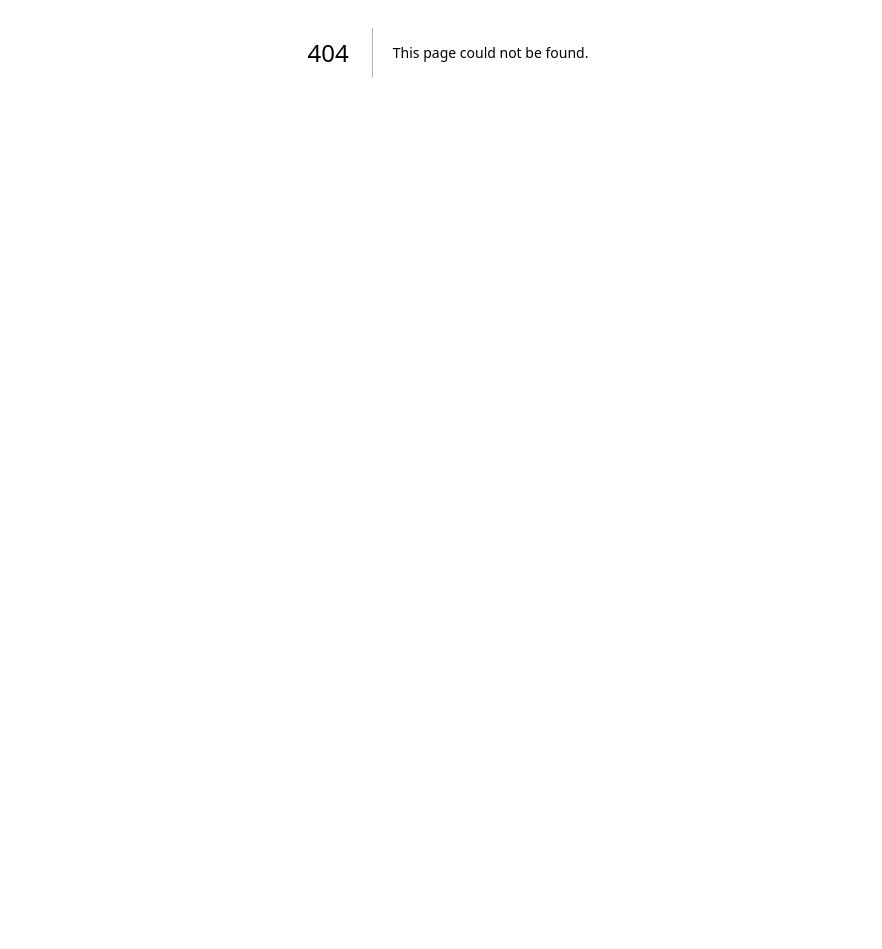
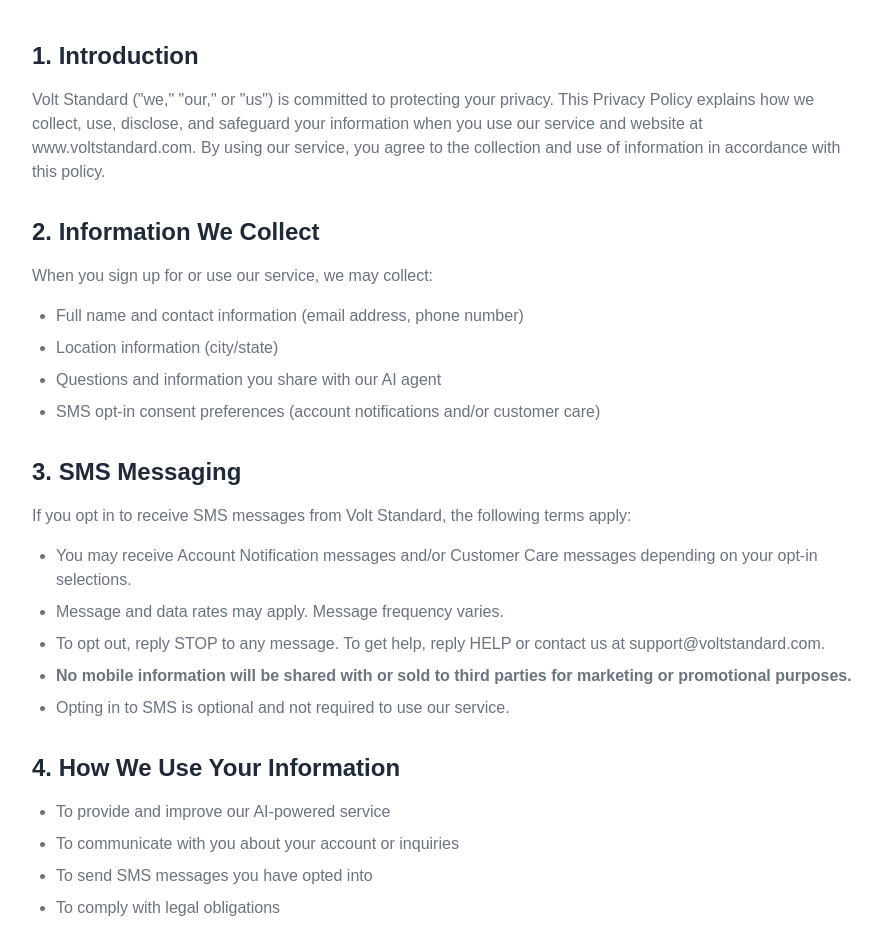
Before and after one commit to Textingman/textingman-voltstandard, a Next.js app: page /privacy in a window 1280 px wide. Before the commit this address had no page. Shown: the part 348-1297 px from the top of the page, without its empty margins (192-1074 px from the left). Before the commit the page ends 800 px from the top, so only its background shows below. Built offline with nearby package versions, Linux system fonts and the light colour scheme.

Commit message:
Initial site setup: Volt Standard

```diff
--- /dev/null
+++ b/app/privacy/page.tsx
@@ -0,0 +1,59 @@
+import Link from 'next/link';
+import Navbar from '../components/Navbar';
+import Footer from '../components/Footer';
+
+export default function PrivacyPage() {
+  return (
+    <div className="min-h-screen" style={{ backgroundColor: '#FFFFFF' }}>
+      <Navbar />
+      <section className="py-12" style={{ backgroundColor: '#F5F7FA' }}>
+        <div className="max-w-4xl mx-auto px-4 sm:px-6 lg:px-8">
+          <h1 className="text-4xl font-extrabold mb-4" style={{ color: '#1F2937' }}>Privacy Policy</h1>
+          <p className="text-lg" style={{ color: '#6B7280' }}>Last Updated: July 6, 2026</p>
+        </div>
+      </section>
+      <section className="max-w-4xl mx-auto px-4 sm:px-6 lg:px-8 py-12">
+        <div className="prose prose-lg max-w-none">
+          <h2 className="text-2xl font-bold mt-8 mb-4" style={{ color: '#1F2937' }}>1. Introduction</h2>
+          <p className="mb-6" style={{ color: '#6B7280' }}>
+            Volt Standard ("we," "our," or "us") is committed to protecting your privacy. This Privacy Policy explains how we collect, use, disclose, and safeguard your information when you use our service and website at www.voltstandard.com. By using our service, you agree to the collection and use of information in accordance with this policy.
+          </p>
+          <h2 className="text-2xl font-bold mt-8 mb-4" style={{ color: '#1F2937' }}>2. Information We Collect</h2>
+          <p className="mb-4" style={{ color: '#6B7280' }}>When you sign up for or use our service, we may collect:</p>
+          <ul className="list-disc pl-6 mb-6 space-y-2" style={{ color: '#6B7280' }}>
+            <li>Full name and contact information (email address, phone number)</li>
+            <li>Location information (city/state)</li>
+            <li>Questions and information you share with our AI agent</li>
+            <li>SMS opt-in consent preferences (account notifications and/or customer care)</li>
+          </ul>
+          <h2 className="text-2xl font-bold mt-8 mb-4" style={{ color: '#1F2937' }}>3. SMS Messaging</h2>
+          <p className="mb-4" style={{ color: '#6B7280' }}>
+            If you opt in to receive SMS messages from Volt Standard, the following terms apply:
+          </p>
+          <ul className="list-disc pl-6 mb-6 space-y-2" style={{ color: '#6B7280' }}>
+            <li>You may receive Account Notification messages and/or Customer Care messages depending on your opt-in selections.</li>
+            <li>Message and data rates may apply. Message frequency varies.</li>
+            <li>To opt out, reply STOP to any message. To get help, reply HELP or contact us at support@voltstandard.com.</li>
+            <li><strong>No mobile information will be shared with or sold to third parties for marketing or promotional purposes.</strong></li>
+            <li>Opting in to SMS is optional and not required to use our service.</li>
+          </ul>
+          <h2 className="text-2xl font-bold mt-8 mb-4" style={{ color: '#1F2937' }}>4. How We Use Your Information</h2>
+          <ul className="list-disc pl-6 mb-6 space-y-2" style={{ color: '#6B7280' }}>
+            <li>To provide and improve our AI-powered service</li>
+            <li>To communicate with you about your account or inquiries</li>
+            <li>To send SMS messages you have opted into</li>
+            <li>To comply with legal obligations</li>
+          </ul>
+          <h2 className="text-2xl font-bold mt-8 mb-4" style={{ color: '#1F2937' }}>5. Contact Us</h2>
+          <p className="mb-6" style={{ color: '#6B7280' }}>
+            If you have questions about this Privacy Policy, please contact us at:<br />
+            Volt Standard<br />
+            350 Fifth Avenue, Ste 4100, New York, NY 10118<br />
+            Email: <a href="mailto:support@voltstandard.com" style={{ color: '#1A1A1A' }}>support@voltstandard.com</a>
+          </p>
+        </div>
+      </section>
+      <Footer />
+    </div>
+  );
+}
```
